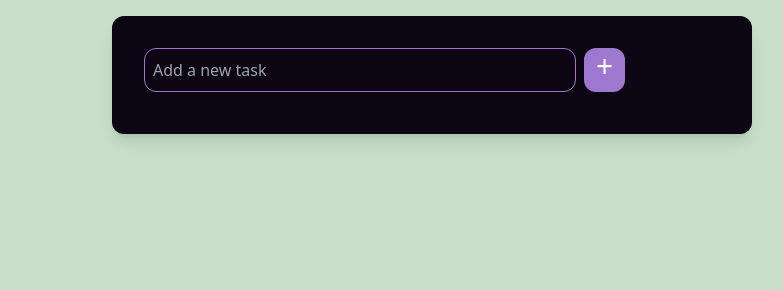
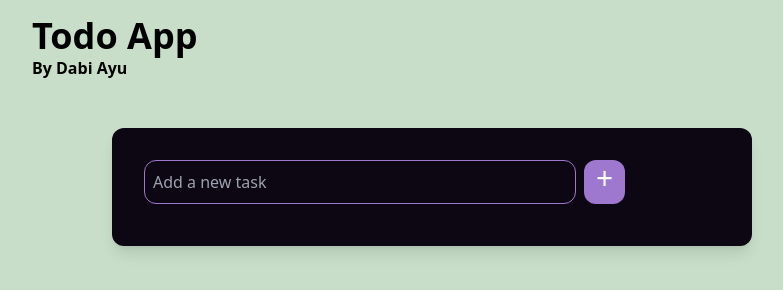
Before and after one commit to Dabi-ayu/sca-todo-with-tailwindcss-JS, a website: page index.html in a window 1280 px wide. Shown: the whole page, without its empty margins (208-991 px from the left). Drawn offline with Linux system fonts and the light colour scheme.

Commit message:
heading and name

```diff
--- a/index.html
+++ b/index.html
@@ -7,9 +7,15 @@
     <link rel="stylesheet" href="./output.css" />
   </head>
 
-  <body class="bg-bgBack flex justify-center items-center">
+  <body class="bg-bgBack">
+    <header class="mt-4 ml-60 mx-auto">
+      <h1 class="text-4xl font-bold">Todo App <br /></h1>
+      <strong class="tex-3xl text-bold">By Dabi Ayu</strong>
+    </header>
+
+    <br /><br />
     <div
-      class="bg-bgTodo py-8 px-8 rounded-xl shadow-lg w-1/2 mt-4"
+      class="bg-bgTodo py-8 px-8 rounded-xl shadow-lg w-1/2 mx-auto"
       id="container"
     >
       <div class="container flex space-x-2">
```
Also changed, not shown: output.css.
